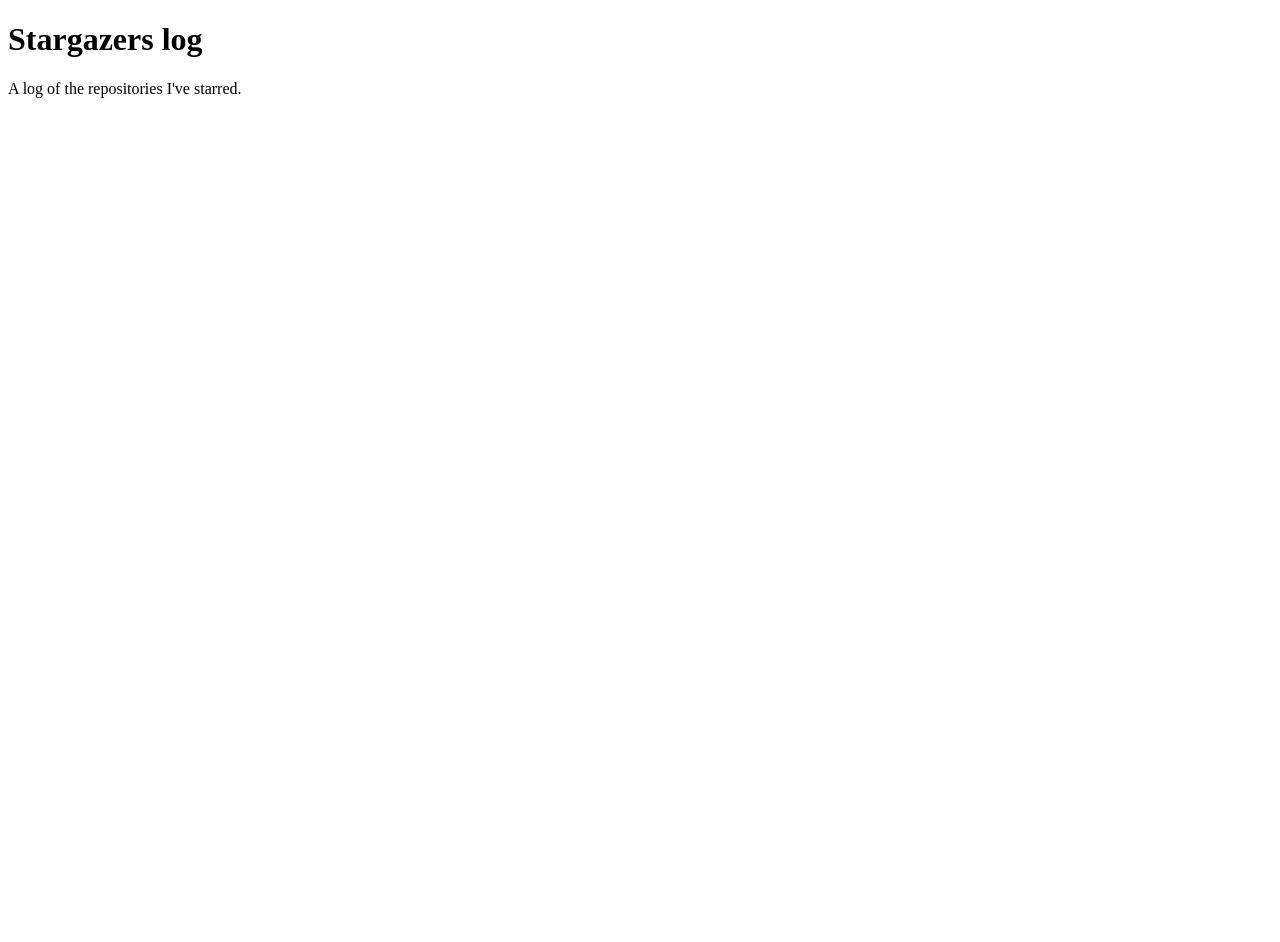
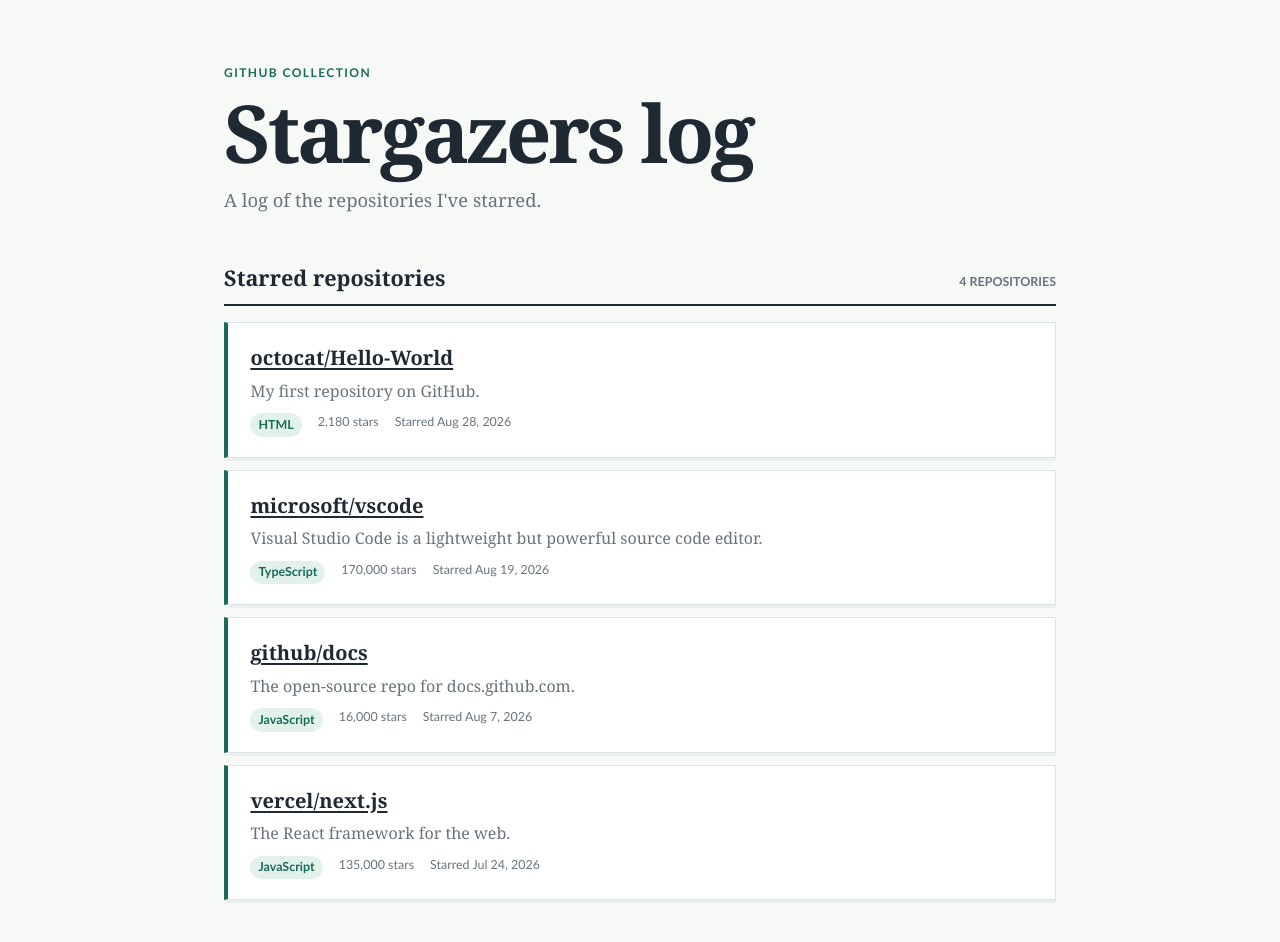
Before and after one commit to ars077/stargazers-log, a plain HTML site: page index.html in a window 1280 px wide. Before the commit the page ends 800 px from the top, so only its background shows below. Drawn offline with Linux system fonts and the light colour scheme.

Commit message:
Add starred repositories list

```diff
--- /dev/null
+++ b/events.json
@@ -0,0 +1,34 @@
+[
+  {
+    "repo": "octocat/Hello-World",
+    "description": "My first repository on GitHub.",
+    "language": "HTML",
+    "stars": 2180,
+    "starredAt": "2026-08-28",
+    "url": "https://github.com/octocat/Hello-World"
+  },
+  {
+    "repo": "microsoft/vscode",
+    "description": "Visual Studio Code is a lightweight but powerful source code editor.",
+    "language": "TypeScript",
+    "stars": 170000,
+    "starredAt": "2026-08-19",
+    "url": "https://github.com/microsoft/vscode"
+  },
+  {
+    "repo": "github/docs",
+    "description": "The open-source repo for docs.github.com.",
+    "language": "JavaScript",
+    "stars": 16000,
+    "starredAt": "2026-08-07",
+    "url": "https://github.com/github/docs"
+  },
+  {
+    "repo": "vercel/next.js",
+    "description": "The React framework for the web.",
+    "language": "JavaScript",
+    "stars": 135000,
+    "starredAt": "2026-07-24",
+    "url": "https://github.com/vercel/next.js"
+  }
+]
--- a/index.html
+++ b/index.html
@@ -2,10 +2,28 @@
 <html lang="en">
   <head>
     <meta charset="utf-8">
+    <meta name="viewport" content="width=device-width, initial-scale=1">
     <title>Stargazers log</title>
+    <link rel="stylesheet" href="style.css">
   </head>
   <body>
-    <h1>Stargazers log</h1>
-    <p>A log of the repositories I've starred.</p>
+    <main class="page-shell">
+      <header class="page-header">
+        <p class="eyebrow">GitHub collection</p>
+        <h1>Stargazers log</h1>
+        <p class="intro">A log of the repositories I've starred.</p>
+      </header>
+
+      <section aria-labelledby="repositories-heading">
+        <div class="section-heading">
+          <h2 id="repositories-heading">Starred repositories</h2>
+          <span id="repository-count" class="repository-count" aria-live="polite"></span>
+        </div>
+        <div id="repository-list" class="repository-list" aria-live="polite">
+          <p class="status">Loading repositories...</p>
+        </div>
+      </section>
+    </main>
+    <script src="script.js"></script>
   </body>
 </html>
--- /dev/null
+++ b/script.js
@@ -0,0 +1,43 @@
+const repositoryList = document.querySelector("#repository-list");
+const repositoryCount = document.querySelector("#repository-count");
+
+const formatDate = (date) => new Intl.DateTimeFormat("en", {
+  dateStyle: "medium"
+}).format(new Date(`${date}T00:00:00`));
+
+const createRepositoryElement = (repository) => {
+  const article = document.createElement("article");
+  article.className = "repository";
+  article.innerHTML = `
+    <div>
+      <h3><a href="${repository.url}" target="_blank" rel="noreferrer">${repository.repo}</a></h3>
+      <p class="repository-description">${repository.description}</p>
+      <p class="repository-meta">
+        <span class="language">${repository.language}</span>
+        <span>${repository.stars.toLocaleString()} stars</span>
+        <span>Starred ${formatDate(repository.starredAt)}</span>
+      </p>
+    </div>
+  `;
+  return article;
+};
+
+const renderRepositories = (repositories) => {
+  repositoryCount.textContent = `${repositories.length} repositories`;
+  repositoryList.replaceChildren(...repositories.map(createRepositoryElement));
+};
+
+const showError = () => {
+  repositoryCount.textContent = "";
+  repositoryList.innerHTML = '<p class="status">The repository list could not be loaded.</p>';
+};
+
+fetch("events.json")
+  .then((response) => {
+    if (!response.ok) {
+      throw new Error(`Could not load events.json: ${response.status}`);
+    }
+    return response.json();
+  })
+  .then(renderRepositories)
+  .catch(showError);
--- /dev/null
+++ b/style.css
@@ -0,0 +1,164 @@
+:root {
+  color-scheme: light;
+  --ink: #1f2933;
+  --muted: #68737d;
+  --line: #dce4e8;
+  --paper: #f7f9f7;
+  --card: #ffffff;
+  --accent: #176b5a;
+  --accent-soft: #e3f1eb;
+}
+
+* {
+  box-sizing: border-box;
+}
+
+body {
+  margin: 0;
+  color: var(--ink);
+  background: var(--paper);
+  font-family: Georgia, "Times New Roman", serif;
+  line-height: 1.5;
+}
+
+.page-shell {
+  width: min(100% - 2rem, 52rem);
+  margin: 0 auto;
+  padding: 4rem 0;
+}
+
+.page-header {
+  margin-bottom: 3rem;
+}
+
+.eyebrow {
+  margin: 0 0 0.75rem;
+  color: var(--accent);
+  font-family: "Trebuchet MS", sans-serif;
+  font-size: 0.75rem;
+  font-weight: 700;
+  letter-spacing: 0.12em;
+  text-transform: uppercase;
+}
+
+h1,
+h2,
+p {
+  margin-top: 0;
+}
+
+h1 {
+  max-width: 14ch;
+  margin-bottom: 1rem;
+  font-size: clamp(2.75rem, 8vw, 5rem);
+  line-height: 0.95;
+  letter-spacing: -0.04em;
+}
+
+.intro {
+  max-width: 34rem;
+  margin-bottom: 0;
+  color: var(--muted);
+  font-size: 1.15rem;
+}
+
+.section-heading {
+  display: flex;
+  align-items: baseline;
+  justify-content: space-between;
+  gap: 1rem;
+  margin-bottom: 1rem;
+  border-bottom: 2px solid var(--ink);
+}
+
+h2 {
+  margin-bottom: 0.65rem;
+  font-size: 1.35rem;
+}
+
+.repository-count {
+  color: var(--muted);
+  font-family: "Trebuchet MS", sans-serif;
+  font-size: 0.78rem;
+  font-weight: 700;
+  text-transform: uppercase;
+}
+
+.repository-list {
+  display: grid;
+  gap: 0.75rem;
+}
+
+.repository {
+  display: grid;
+  grid-template-columns: 1fr auto;
+  gap: 0.75rem 1.5rem;
+  padding: 1.25rem 1.4rem;
+  border: 1px solid var(--line);
+  border-left: 4px solid var(--accent);
+  background: var(--card);
+  box-shadow: 0 3px 0 rgba(23, 107, 90, 0.06);
+}
+
+.repository h3 {
+  margin: 0 0 0.35rem;
+  font-size: 1.25rem;
+}
+
+.repository h3 a {
+  color: var(--ink);
+  text-decoration-thickness: 0.08em;
+  text-underline-offset: 0.15em;
+}
+
+.repository h3 a:hover,
+.repository h3 a:focus-visible {
+  color: var(--accent);
+}
+
+.repository-description {
+  margin-bottom: 0.65rem;
+  color: var(--muted);
+}
+
+.repository-meta {
+  display: flex;
+  flex-wrap: wrap;
+  gap: 0.5rem 1rem;
+  margin: 0;
+  color: var(--muted);
+  font-family: "Trebuchet MS", sans-serif;
+  font-size: 0.78rem;
+}
+
+.language {
+  padding: 0.15rem 0.5rem;
+  color: var(--accent);
+  background: var(--accent-soft);
+  border-radius: 999px;
+  font-weight: 700;
+}
+
+.status {
+  margin: 0;
+  padding: 1.5rem;
+  color: var(--muted);
+  background: var(--card);
+  border: 1px dashed var(--line);
+}
+
+@media (max-width: 32rem) {
+  .page-shell {
+    padding: 2.5rem 0;
+  }
+
+  .section-heading {
+    align-items: flex-start;
+    flex-direction: column;
+    gap: 0;
+  }
+
+  .repository {
+    grid-template-columns: 1fr;
+  }
+}
```
